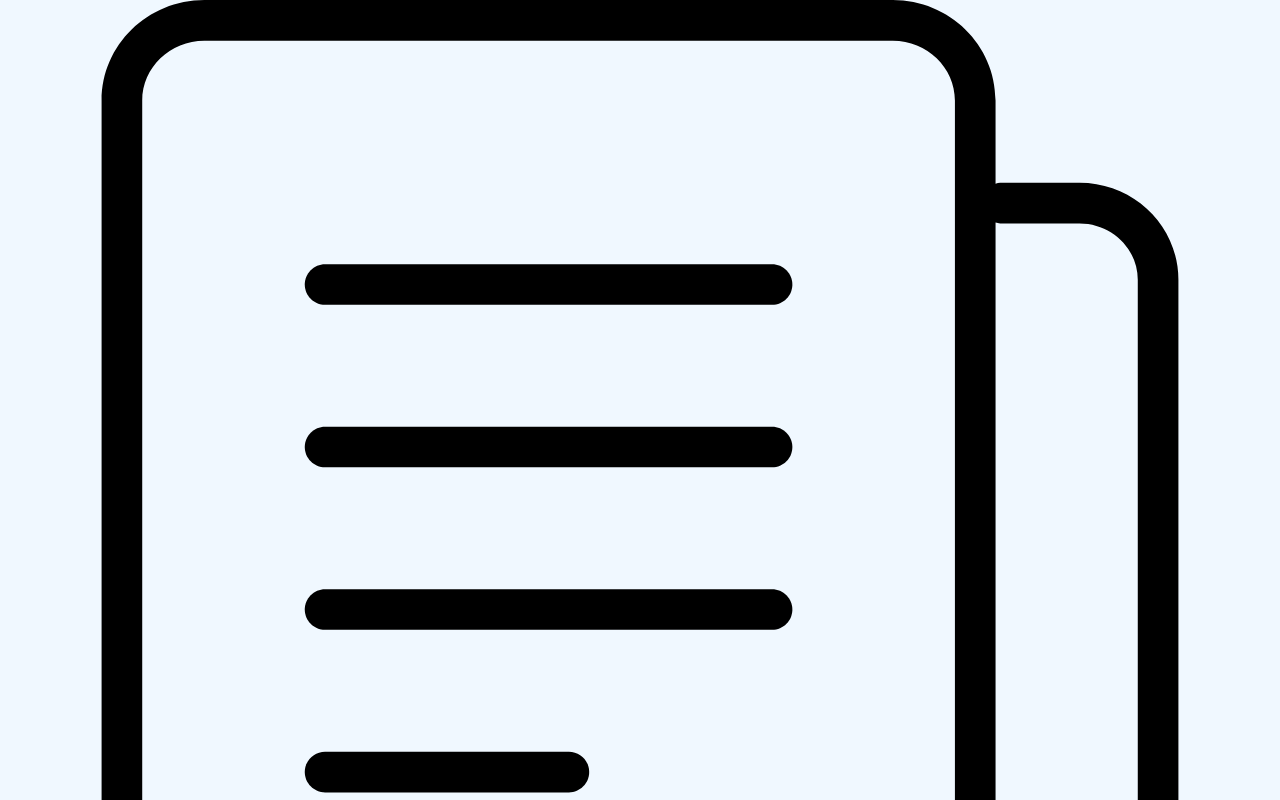
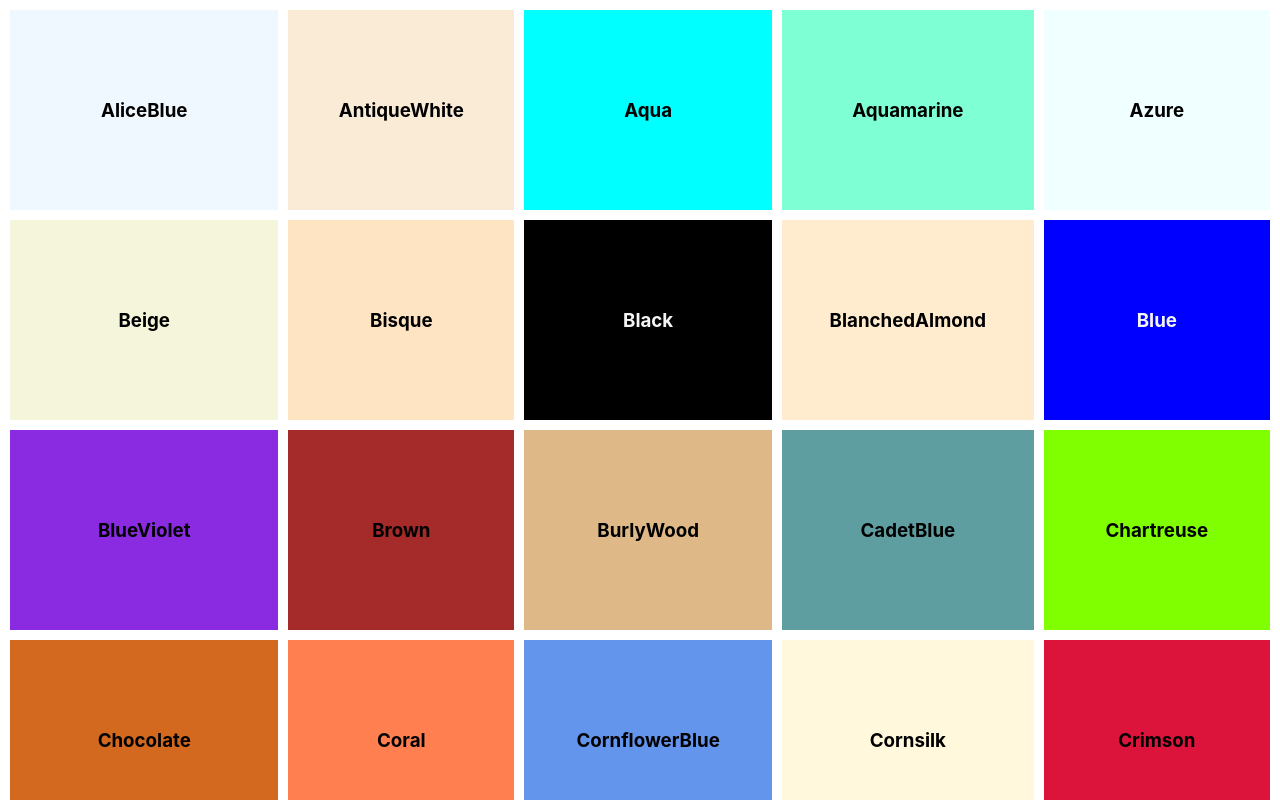
Before and after one commit to raditotev/css-colors, a React (Create React App) app: page / in a window 1280 px wide. Shown: the top 800 px of the page. Built offline with nearby package versions, Linux system fonts and the light colour scheme; the HTML template or start-up script is replaced by a standard one.

Commit message:
Complete styling

```diff
--- a/src/index.css
+++ b/src/index.css
@@ -5,9 +5,38 @@ body {
     sans-serif;
   -webkit-font-smoothing: antialiased;
   -moz-osx-font-smoothing: grayscale;
+  padding: 10px;
 }
 
-code {
-  font-family: source-code-pro, Menlo, Monaco, Consolas, 'Courier New',
-    monospace;
+#root {
+  display: grid;
+  grid-template-columns: repeat(5, auto);
+  grid-gap: 10px;
 }
+
+.colorbox {
+  position: relative;
+  height: 200px;
+  display: flex;
+  justify-content: center;
+  align-items: center;
+  cursor: pointer;
+}
+
+.copy-text {
+  position: absolute;
+  top: 10px;
+  right: 5px;
+  width: 32px;
+  height: 32px;
+  opacity: 0;
+}
+
+.colorbox:hover .copy-text {
+  opacity: 100%;
+  transition: all linear 0.5s;
+}
+
+.light * path {
+  fill: whitesmoke;
+}
```
